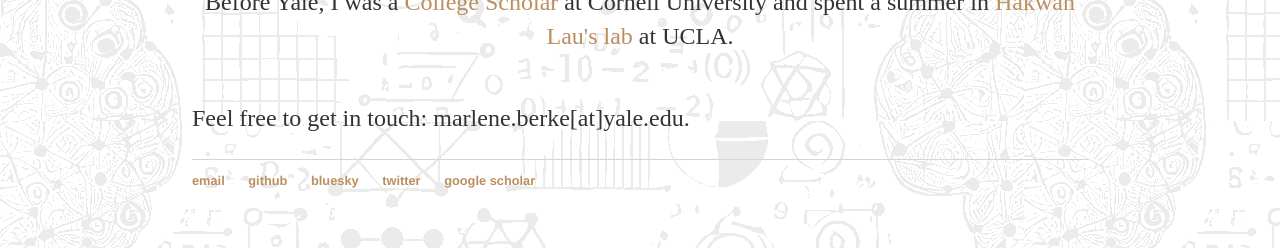
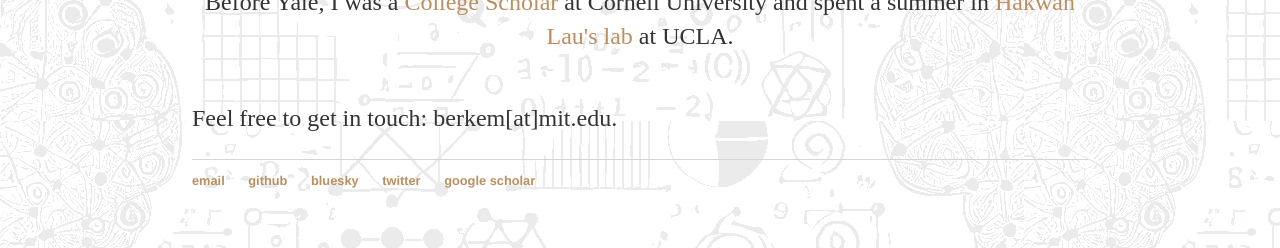
Before and after one commit to marleneberke/marleneberke.github.io, a Jekyll site: the page built from index.html, in a window 1280 px wide. Shown: the part 903-1151 px from the top of the page. Built offline with Jekyll 4.4.1, drawn with Linux system fonts in a browser that asks for light colours.

Commit message:
updated to mit email address

```diff
--- a/index.html
+++ b/index.html
@@ -24,6 +24,6 @@ title: Marlene Berke
  		</div>
     	</div>
 
-	<p>Feel free to get in touch: marlene.berke[at]yale.edu. </p>
+	<p>Feel free to get in touch: berkem[at]mit.edu. </p>
 
 </div><!-- /.blurb -->
--- a/publications.html
+++ b/publications.html
@@ -16,7 +16,7 @@ title: Publications
 
 <p><b>Berke*, M.</b>, Horschler*, D., Royka, A., Santos, L., & Jara-Ettinger, J. (<i>submitted</i>). What Primates Know About Other Minds and When They Use It: A Compuational Approach to Comparative Theory of Mind. <a href="https://www.biorxiv.org/content/10.1101/2023.08.02.551487v1.full.pdf">preprint</a> </p>
 
-<p>Krapf, J., Yong, P., <b>Berke, M.</b>, Bohm-Starke, N., Bornstein, J., Chrysilla, E., Dempsey, T., Falsetta, M., Foster, D., Goldstein, S., Iadarola, M., Kellogg-Spadt, S., Mannes, A., Vogel, J., & Goldstein, A. (<i>submitted</i>). Key Outcomes of the Vulvodynia Therapeutic Research Summit: Identifying Targets for Further Research Study in the Treatment of Provoked Vestibulodynia </p>
+<p>Krapf, J., Yong, P., <b>Berke, M.</b>, Bohm-Starke, N., Bornstein, J., Chrysilla, E., Dempsey, T., Falsetta, M., Foster, D., Goldstein, S., Iadarola, M., Kellogg-Spadt, S., Mannes, A., Vogel, J., & Goldstein, A. (<i>submitted</i>). Key Outcomes of the Vulvodynia Therapeutic Research Summit: Identifying Targets for Further Research Study in the Treatment of Provoked Vestibulodynia. </p>
 
 <p>Rubio-Fernandez, P., <b>Berke, M.</b>, & Jara-Ettinger, J. (2024). Tracking Minds in Communication. <i>Trends in Cognitive Sciences.</i> <a href=https://www.sciencedirect.com/science/article/pii/S1364661324003127>https://www.sciencedirect.com/science/article/pii/S1364661324003127</a> <a href="https://github.com/marleneberke/marleneberke.github.io/raw/main/TrackingMinds.pdf">pdf</a> </p>
 
```
